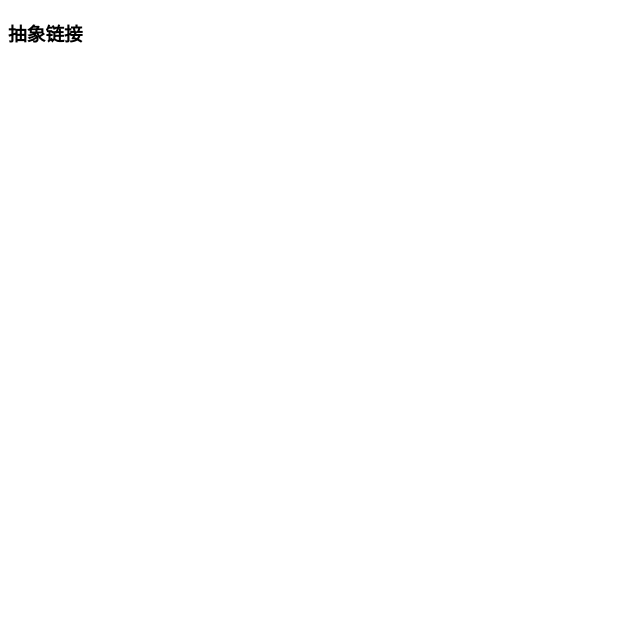
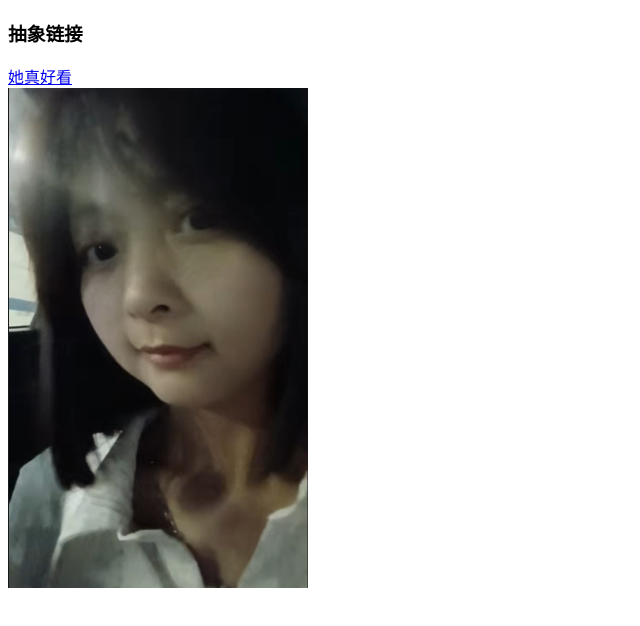
Before and after one commit to lwc1028/lwc1028.github.io, a plain HTML site: page cs.html in a window 1280 px wide. Shown: the whole page, without its empty margins (0-640 px from the left). Drawn offline with Linux system fonts and the light colour scheme.

Commit message:
Update cs.html

```diff
--- a/cs.html
+++ b/cs.html
@@ -7,5 +7,8 @@
 </head>
 <body>
     <h3>抽象链接</h3>
+    <a href="index.html">她真好看</a>
+    <br>
+    <img src="Screenshot_20240626_174309.jpg" alt="图片" width="300" height="500">
 </body>
 </html>
```
